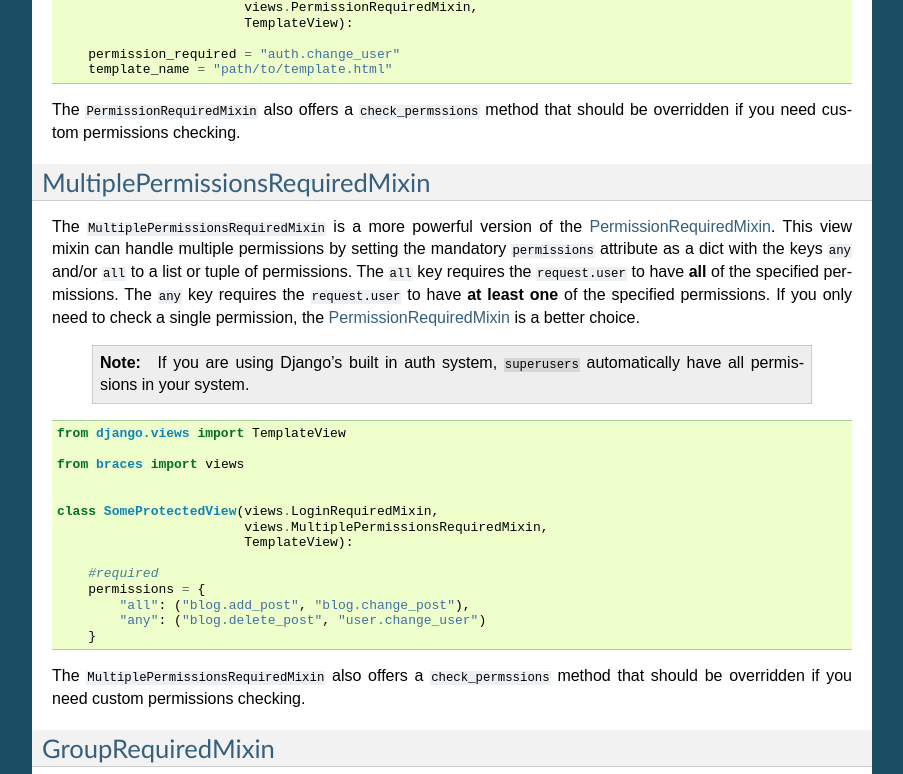
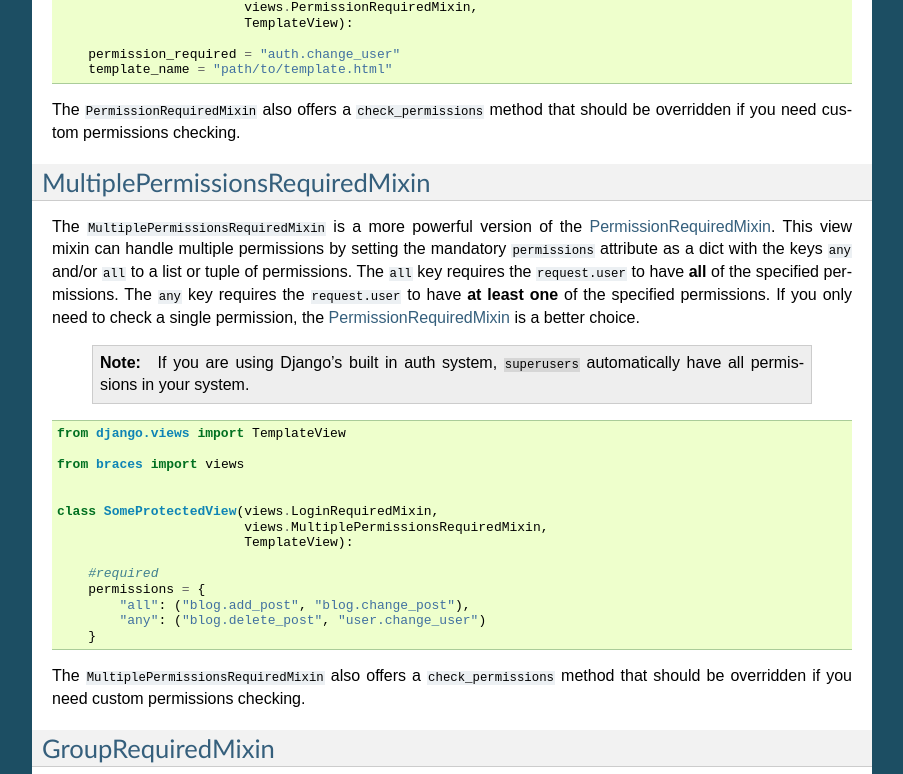
Before and after one commit to brack3t/django-braces, a Sphinx documentation site: the page built from docs/access.rst, in a window 1280 px wide and 1400 px high, scrolled down 1930 px. Shown: the part 155-929 px from the top of the window, without its empty margins (198-1101 px from the left). Built offline with Sphinx 7.4.7, drawn with Linux system fonts in a browser that asks for light colours.

Commit message:
Update access.rst
Spelling mistake in 'check_permissions' method name.

```diff
--- a/docs/access.rst
+++ b/docs/access.rst
@@ -90,7 +90,7 @@
         permission_required = "auth.change_user"
         template_name = "path/to/template.html"
 
-The ``PermissionRequiredMixin`` also offers a ``check_permssions`` method that should be overridden if you need custom permissions checking.
+The ``PermissionRequiredMixin`` also offers a ``check_permissions`` method that should be overridden if you need custom permissions checking.
 
 
 .. _MultiplePermissionsRequiredMixin:
@@ -120,7 +120,7 @@
             "any": ("blog.delete_post", "user.change_user")
         }
 
-The ``MultiplePermissionsRequiredMixin`` also offers a ``check_permssions`` method that should be overridden if you need custom permissions checking.
+The ``MultiplePermissionsRequiredMixin`` also offers a ``check_permissions`` method that should be overridden if you need custom permissions checking.
 
 
 .. _GroupRequiredMixin:
```
